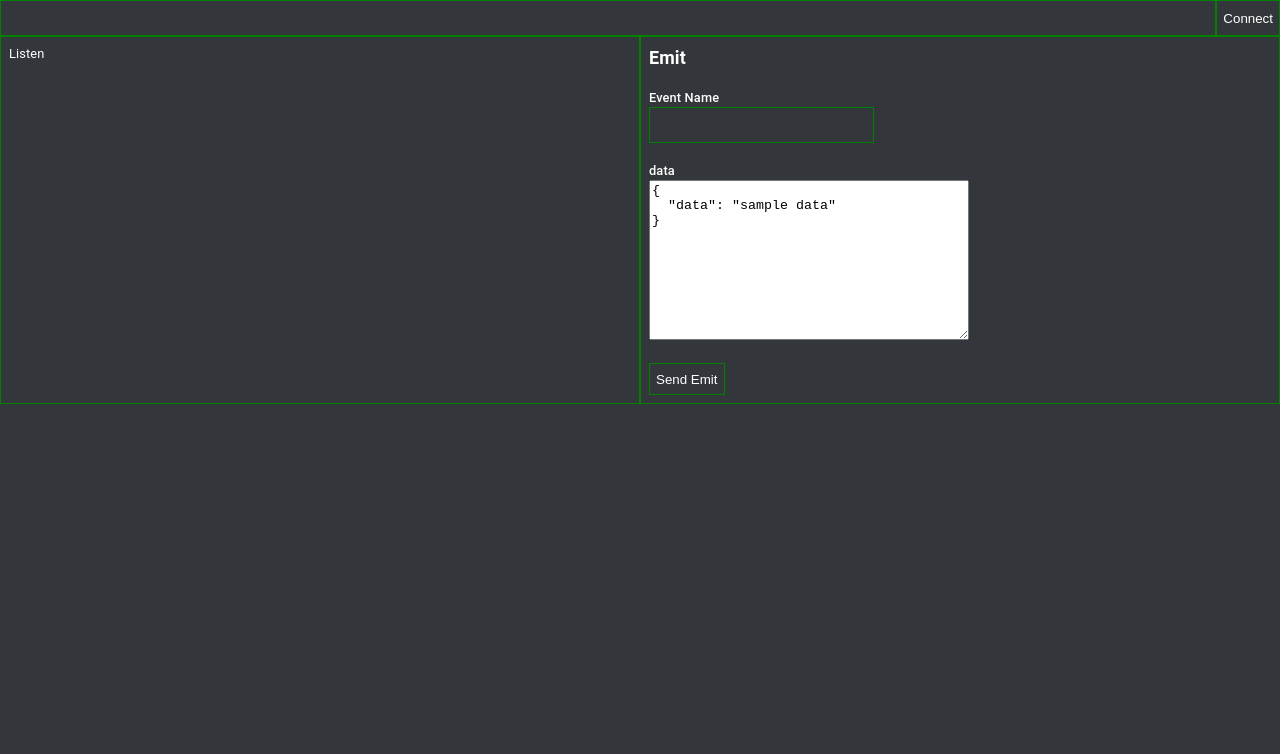
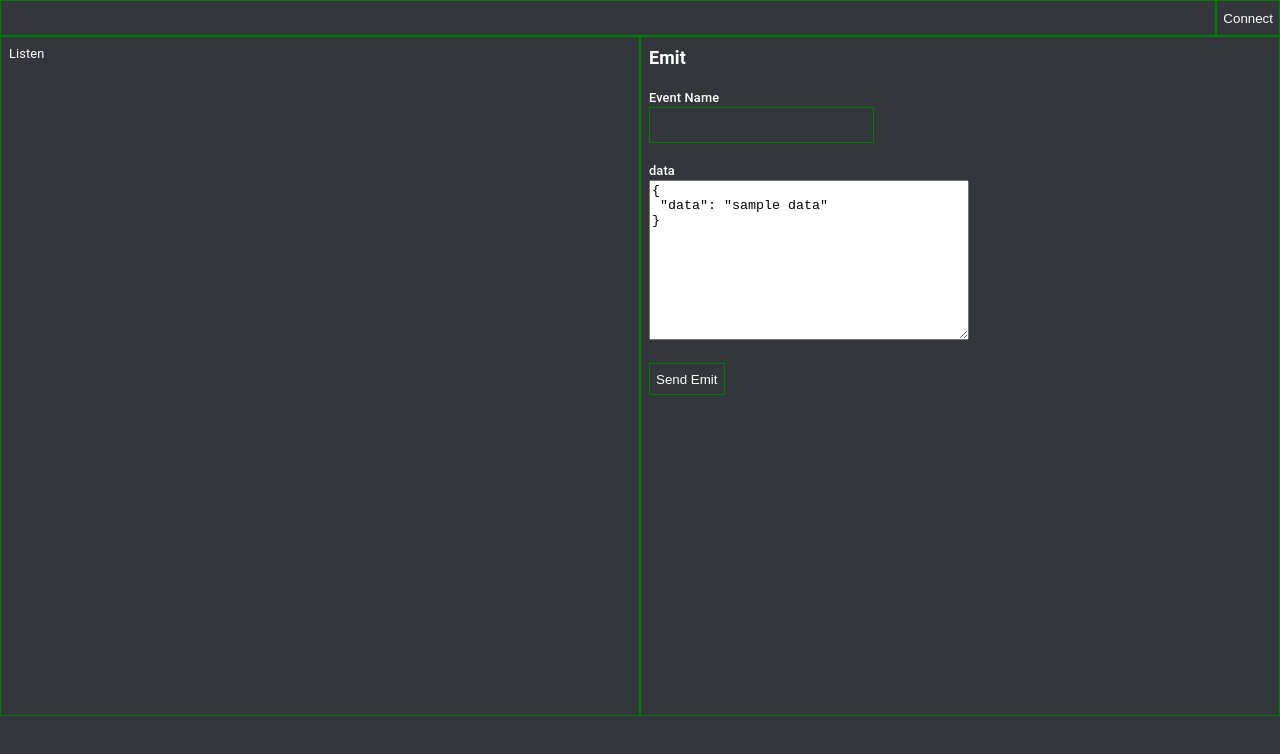
Before and after one commit to Kaeyz/Socket-Client, a React (Create React App) app: page / in a window 1280 px wide. Shown: the top 754 px of the page. Built offline with nearby package versions, Linux system fonts and the light colour scheme.

Commit message:
ADD: updated style

```diff
--- a/src/components/emit/index.js
+++ b/src/components/emit/index.js
@@ -11,7 +11,7 @@ const Emit = () => {
 			<br />
 			<p>data</p>
 			<textarea>{`{
-  "data": "sample data"
+ "data": "sample data"
 }`}
 			</textarea>
 			<br />
--- a/src/components/playground/playground.style.js
+++ b/src/components/playground/playground.style.js
@@ -14,9 +14,10 @@ export default styled.div`
     width: 50vw;
     min-width: 25rem;
     padding: 0.5rem;
-    min-height: 45vh;
+    min-height: 85vh;
     @media only screen and (max-width: 799px) {
       min-width: 100vw;
+      min-height: 45vh;
     }
   }
 `;
```
